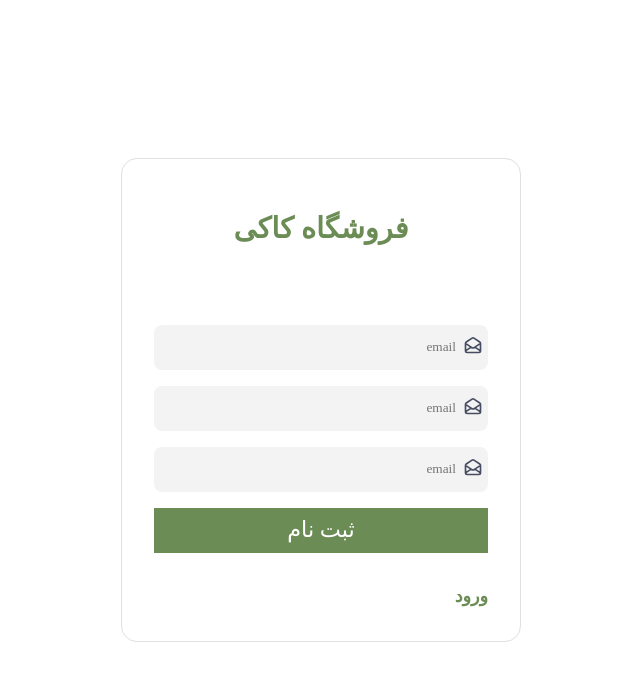
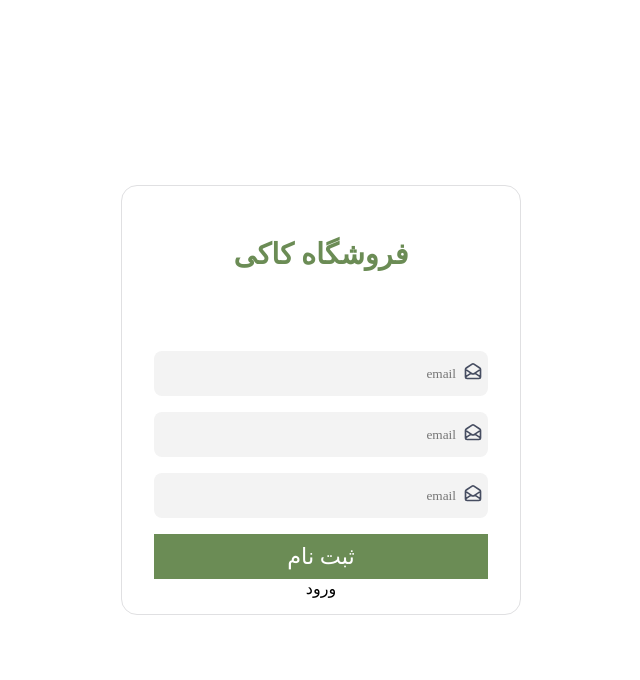
Before and after one commit to hadis-soleymani/cacy, a Next.js app: page /authentication/sign_up in a window 1280 px wide. Shown: the top 680 px of the page, without its empty margins (319-959 px from the left). Built offline with nearby package versions, Linux system fonts and the light colour scheme; a web font is replaced by a local one.

Commit message:
change p to a

```diff
--- a/pages/authentication/sign_in.js
+++ b/pages/authentication/sign_in.js
@@ -74,7 +74,7 @@
           ورود
         </button>
 
-          <Link href="/authentication/sign_up"><p>ثبت نام</p></Link>
+          <Link href="/authentication/sign_up"><a>ثبت نام</a></Link>
 
       </form>
     </Auth_Layout>
--- a/pages/authentication/sign_up.js
+++ b/pages/authentication/sign_up.js
@@ -86,7 +86,7 @@
         <button className={styles.button} type="submit">
           ثبت نام
         </button>
-        <Link href="/authentication/sign_in"><p> ورود</p></Link>
+        <Link href="/authentication/sign_in"><a> ورود</a></Link>
       </form>
     </Auth_Layout>
   );
```
